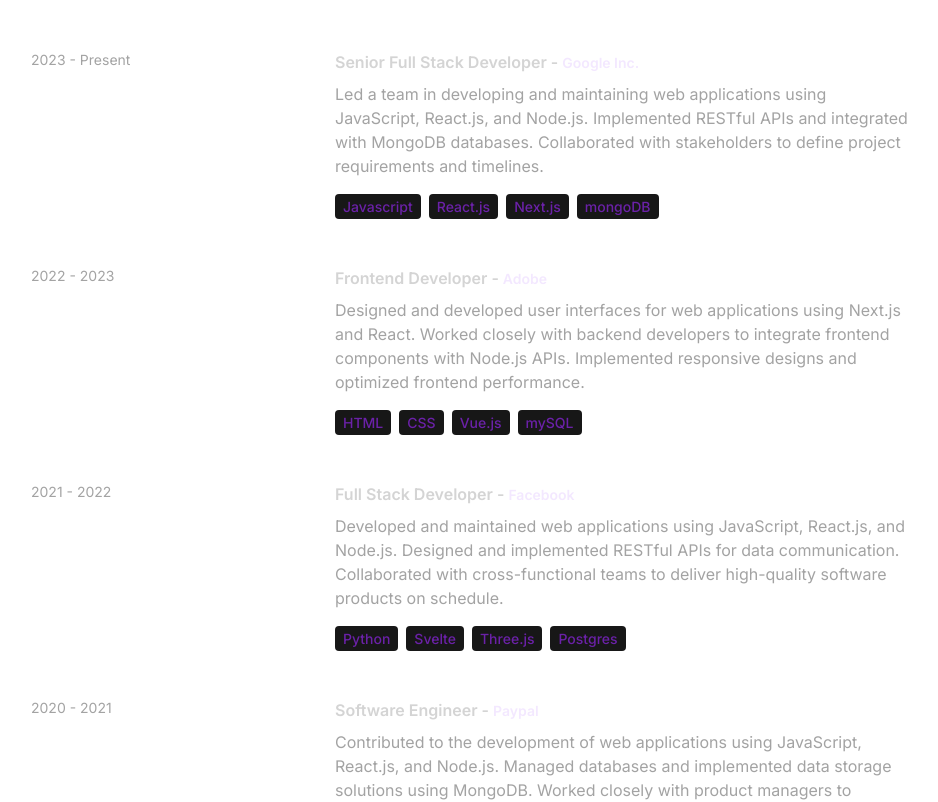
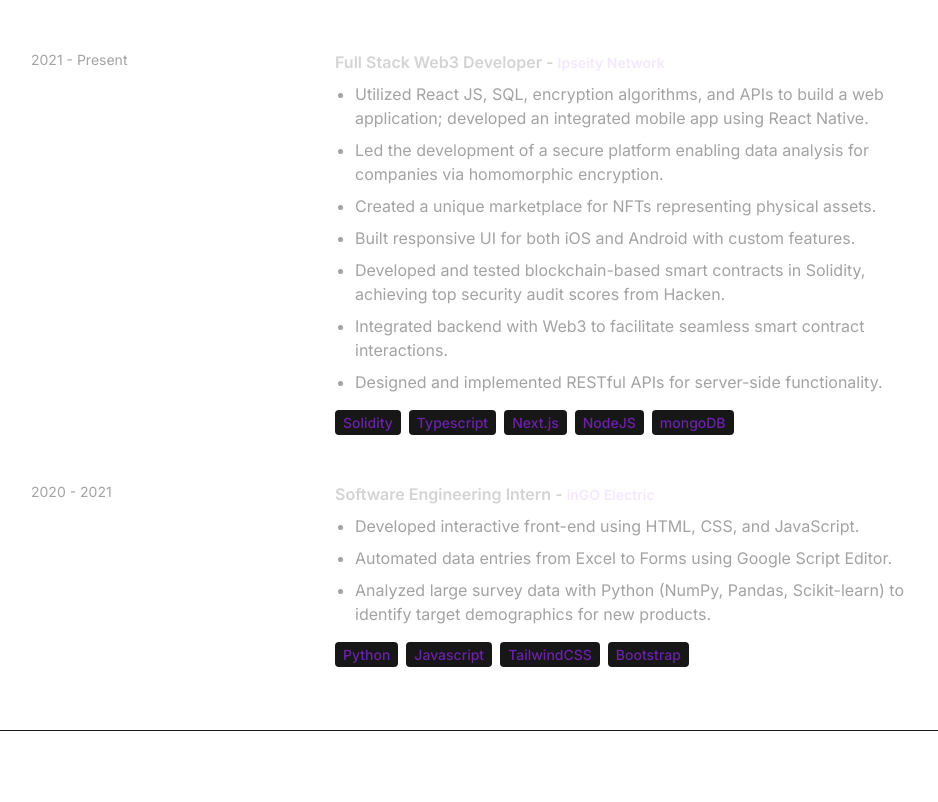
Before and after one commit to dilsher07singh/Portfolio, a React (Vite) app: page / in a window 1280 px wide. Shown: the part 1240-2042 px from the top of the page, without its empty margins (169-1107 px from the left). Built offline with nearby package versions, Linux system fonts and the light colour scheme.

Commit message:
Updated experiences

```diff
--- a/src/components/Experience.jsx
+++ b/src/components/Experience.jsx
@@ -34,7 +34,13 @@ const Experience = () => {
                   {experience.company}
                 </span>
               </h6>
-              <p className="mb-4 text-neutral-400">{experience.description}</p>
+              <ul className="list-disc ml-5 mb-4 text-neutral-400">
+                {experience.description.map((desc, index) => (
+                  <li key={index} className="mb-2">
+                    {desc}
+                  </li>
+                ))}
+              </ul>
               <p className="mb-4 text-neutral-400">
                 {experience.technologies.map((tech, index) => (
                   <span
--- a/src/constants/index.js
+++ b/src/constants/index.js
@@ -11,32 +11,30 @@ export const ABOUT_TEXT = `I am a dedicated and versatile full stack developer w
 
 export const EXPERIENCES = [
   {
-    year: "2023 - Present",
-    role: "Senior Full Stack Developer",
-    company: "Google Inc.",
-    description: `Led a team in developing and maintaining web applications using JavaScript, React.js, and Node.js. Implemented RESTful APIs and integrated with MongoDB databases. Collaborated with stakeholders to define project requirements and timelines.`,
-    technologies: ["Javascript", "React.js", "Next.js", "mongoDB"],
-  },
-  {
-    year: "2022 - 2023",
-    role: "Frontend Developer",
-    company: "Adobe",
-    description: `Designed and developed user interfaces for web applications using Next.js and React. Worked closely with backend developers to integrate frontend components with Node.js APIs. Implemented responsive designs and optimized frontend performance.`,
-    technologies: ["HTML", "CSS", "Vue.js", "mySQL"],
-  },
-  {
-    year: "2021 - 2022",
-    role: "Full Stack Developer",
-    company: "Facebook",
-    description: `Developed and maintained web applications using JavaScript, React.js, and Node.js. Designed and implemented RESTful APIs for data communication. Collaborated with cross-functional teams to deliver high-quality software products on schedule.`,
-    technologies: ["Python", "Svelte", "Three.js", "Postgres"],
+    year: "2021 - Present",
+    role: "Full Stack Web3 Developer",
+    company: "Ipseity Network",
+    description: [
+      "Utilized React JS, SQL, encryption algorithms, and APIs to build a web application; developed an integrated mobile app using React Native.",
+      "Led the development of a secure platform enabling data analysis for companies via homomorphic encryption.",
+      "Created a unique marketplace for NFTs representing physical assets.",
+      "Built responsive UI for both iOS and Android with custom features.",
+      "Developed and tested blockchain-based smart contracts in Solidity, achieving top security audit scores from Hacken.",
+      "Integrated backend with Web3 to facilitate seamless smart contract interactions.",
+      "Designed and implemented RESTful APIs for server-side functionality.",
+    ],
+    technologies: ["Solidity", "Typescript", "Next.js", "NodeJS", "mongoDB"],
   },
   {
     year: "2020 - 2021",
-    role: "Software Engineer",
-    company: "Paypal",
-    description: `Contributed to the development of web applications using JavaScript, React.js, and Node.js. Managed databases and implemented data storage solutions using MongoDB. Worked closely with product managers to prioritize features and enhancements.`,
-    technologies: ["Ruby", "Rails", "PHP", "Sqlite"],
+    role: "Software Engineering Intern",
+    company: "inGO Electric",
+    description: [
+      "Developed interactive front-end using HTML, CSS, and JavaScript.",
+      "Automated data entries from Excel to Forms using Google Script Editor.",
+      "Analyzed large survey data with Python (NumPy, Pandas, Scikit-learn) to identify target demographics for new products.",
+    ],
+    technologies: ["Python", "Javascript", "TailwindCSS", "Bootstrap"],
   },
 ];
 
```
